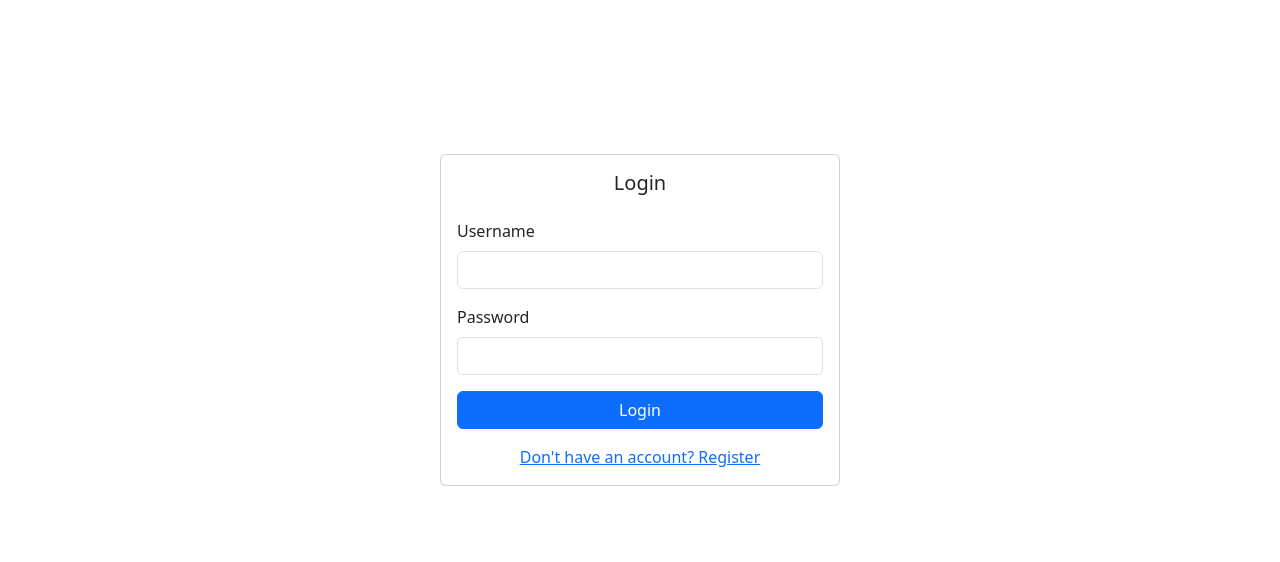
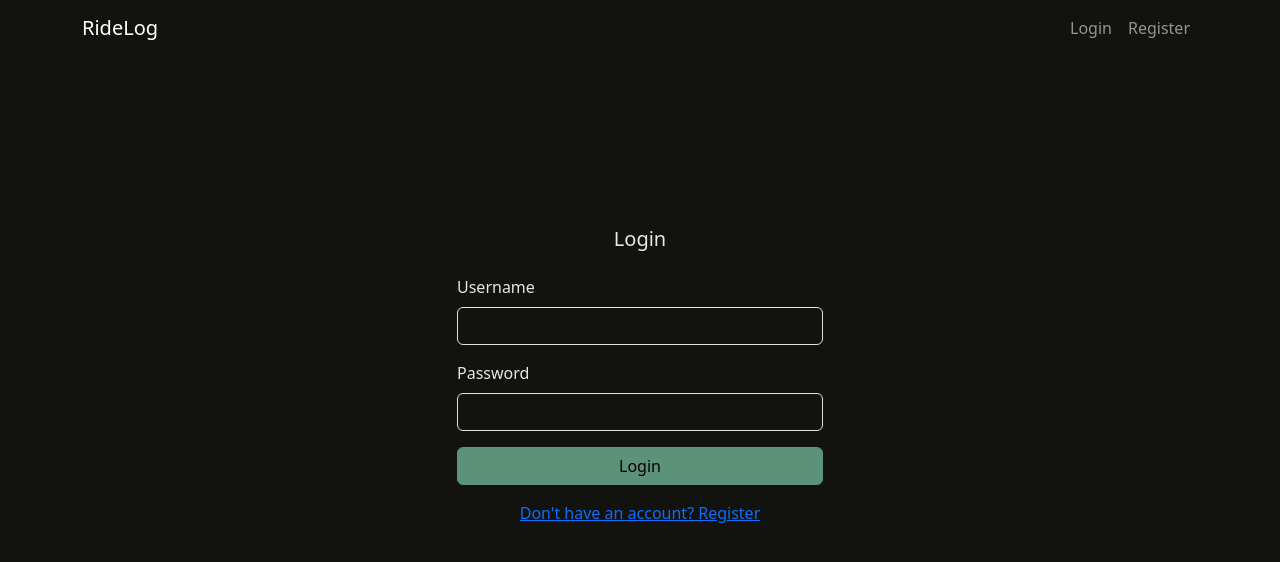
Before and after one commit to pem2k/RideLog, a React app in the folder frontend/: page /login in a window 1280 px wide. Shown: the top 562 px of the page. Built offline with nearby package versions, Linux system fonts and the light colour scheme; no server answers; the HTML template or start-up script is replaced by a standard one.

Commit message:
added navbar collapsing component from bootstrap, overwrote sass variables with pallete from coolers.co, wired navbar to auth routes.

```diff
--- a/frontend/package.json
+++ b/frontend/package.json
@@ -15,7 +15,8 @@
     "react": "^19.2.7",
     "react-bootstrap": "^2.10.10",
     "react-dom": "^19.2.7",
-    "react-router-dom": "^7.18.1"
+    "react-router-dom": "^7.18.1",
+    "sass": "^1.101.0"
   },
   "devDependencies": {
     "@eslint/js": "^9.39.5",
--- a/frontend/src/App.jsx
+++ b/frontend/src/App.jsx
@@ -2,6 +2,7 @@ import { Routes, Route, Navigate } from "react-router-dom";
 import useAuth from "./context/useAuth";
 import LoginForm from "./components/LoginForm";
 import RegisterForm from "./components/RegisterForm";
+import NavBar from "./components/NavBar";
 
 function App() {
   const { user, loading } = useAuth();
@@ -33,11 +34,14 @@ function App() {
   }
 
   return (
-    <Routes>
+    <>
+      <NavBar />
+      <Routes>
       <Route path="/login" element={loginRoute()} />
       <Route path="/register" element={registerRoute()} />
       <Route path="/" element={homeRoute()} />
     </Routes>
+    </>
   );
 }
 
--- /dev/null
+++ b/frontend/src/components/NavBar.jsx
@@ -0,0 +1,52 @@
+import { Navbar, Container, Nav, Button } from "react-bootstrap";
+import { Link, useNavigate } from "react-router-dom";
+import useAuth from "../context/useAuth";
+
+export default function NavBar() {
+  const { user, logout } = useAuth();
+  const navigate = useNavigate();
+
+  async function handleLogout() {
+    await logout();
+    navigate("/login");
+  }
+
+  function renderLinks() {
+    if (user) {
+      return (
+        <>
+          <Navbar.Text className="me-3">
+            Signed in as: {user.username}
+          </Navbar.Text>
+          <Button variant="outline-light" onClick={handleLogout}>
+            Logout
+          </Button>
+        </>
+      );
+    }
+    return (
+      <>
+        <Nav.Link as={Link} to="/login">
+          Login
+        </Nav.Link>
+        <Nav.Link as={Link} to="/register">
+          Register
+        </Nav.Link>
+      </>
+    );
+  }
+
+  return (
+    <Navbar bg="dark" data-bs-theme="dark" expand="lg">
+      <Container>
+        <Navbar.Brand as={Link} to="/">
+          RideLog
+        </Navbar.Brand>
+        <Navbar.Toggle aria-controls="main-navbar" />
+        <Navbar.Collapse id="main-navbar">
+          <Nav className="ms-auto">{renderLinks()}</Nav>
+        </Navbar.Collapse>
+      </Container>
+    </Navbar>
+  );
+}
--- /dev/null
+++ b/frontend/src/custom-bootstrap.scss
@@ -0,0 +1,12 @@
+$body-bg: #12130f;
+$body-color: #eae6e5;
+
+$theme-colors: (
+  "primary": #5b9279,
+  "secondary": #8f8073,
+  "success": #8fcb9b,
+  "dark": #12130f,
+  "light": #eae6e5,
+);
+
+@import "bootstrap/scss/bootstrap";
--- a/frontend/src/main.jsx
+++ b/frontend/src/main.jsx
@@ -1,7 +1,7 @@
 import { StrictMode } from "react";
 import { createRoot } from "react-dom/client";
 import { BrowserRouter } from "react-router-dom";
-import "bootstrap/dist/css/bootstrap.min.css";
+import "./custom-bootstrap.scss";
 import { AuthProvider } from "./context/AuthContext";
 import App from "./App.jsx";
 
```
Also changed, not shown: 2 other files (tests, documents, lock files or other folders).
